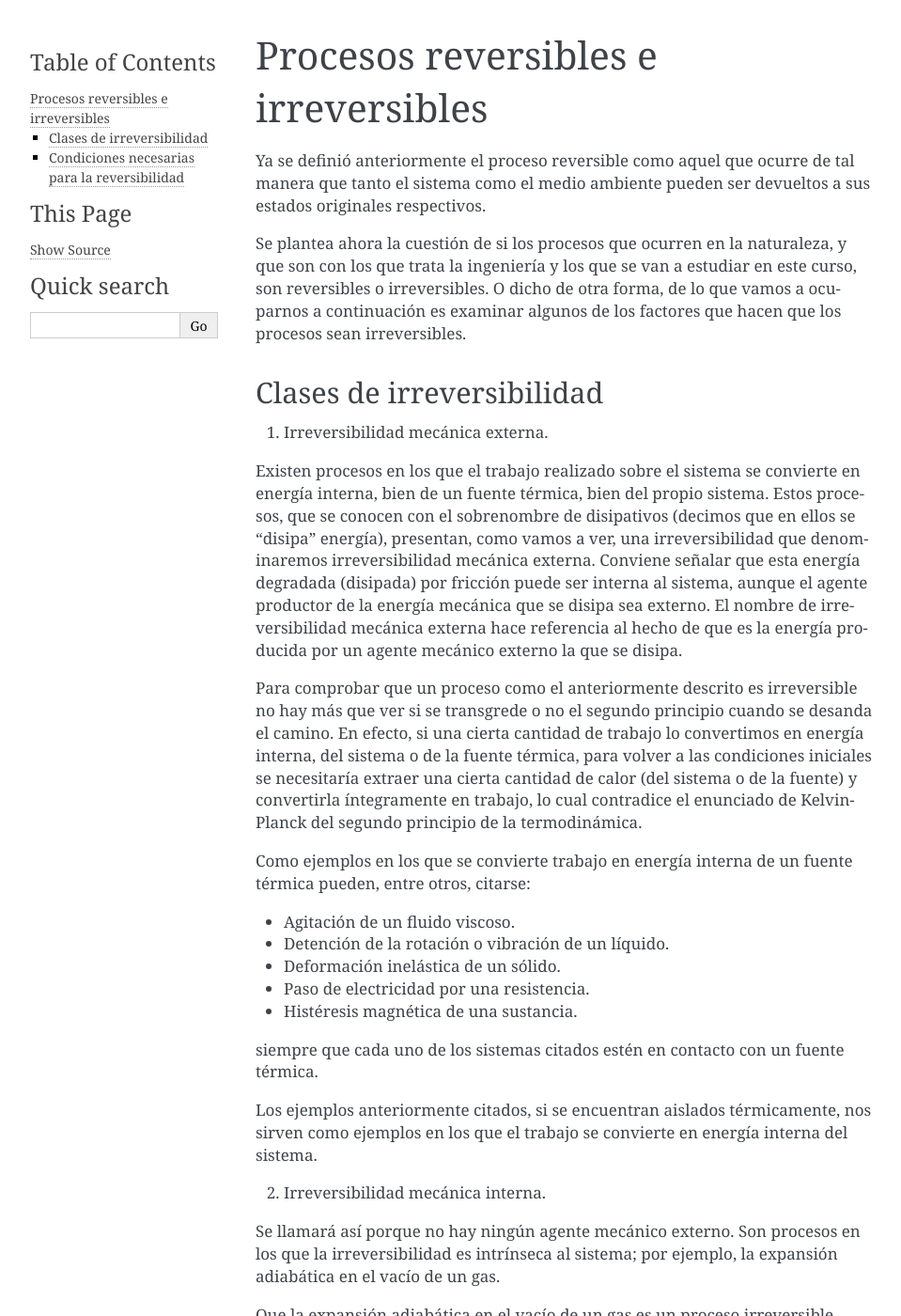
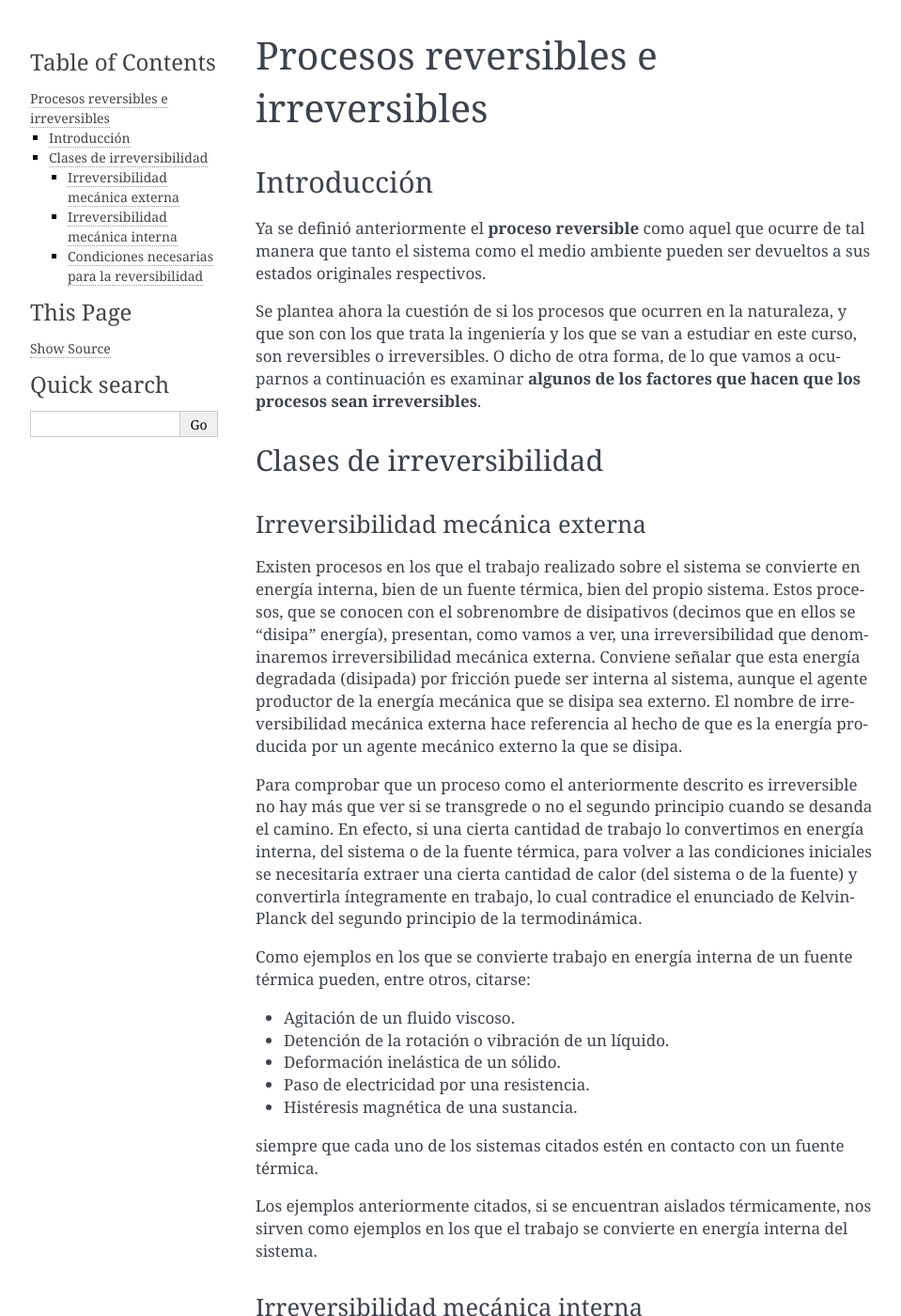
Before and after one commit to mantielero/termodinamica, a Sphinx documentation site: the page built from source/segundo_principio_procesos_reversibles_irreversibles.rst, in a window 1280 px wide and 1400 px high. Shown: the whole window at 94% size, without its empty margins (148-1107 px from the left). Built offline with Sphinx 7.4.7, drawn with Linux system fonts in a browser that asks for light colours.

Commit message:
Update segundo_principio_procesos_reversibles_irreversibles.rst

```diff
--- a/source/segundo_principio_procesos_reversibles_irreversibles.rst
+++ b/source/segundo_principio_procesos_reversibles_irreversibles.rst
@@ -1,14 +1,18 @@
 Procesos reversibles e irreversibles
 ====================================
 
-Ya se definió anteriormente el proceso reversible como aquel que ocurre de tal manera que tanto el sistema como el medio ambiente pueden ser devueltos a sus estados originales respectivos.
+Introducción
+------------
 
-Se plantea ahora la cuestión de si los procesos que ocurren en la naturaleza, y que son con los que trata la ingeniería y los que se van a estudiar en este curso, son reversibles o irreversibles. O dicho de otra forma, de lo que vamos a ocuparnos a continuación es examinar algunos de los factores que hacen que los procesos sean irreversibles.
+Ya se definió anteriormente el **proceso reversible** como aquel que ocurre de tal manera que tanto el sistema como el medio ambiente pueden ser devueltos a sus estados originales respectivos.
+
+Se plantea ahora la cuestión de si los procesos que ocurren en la naturaleza, y que son con los que trata la ingeniería y los que se van a estudiar en este curso, son reversibles o irreversibles. O dicho de otra forma, de lo que vamos a ocuparnos a continuación es examinar **algunos de los factores que hacen que los procesos sean irreversibles**.
 
 Clases de irreversibilidad
-^^^^^^^^^^^^^^^^^^^^^^^^^^
+--------------------------
 
-1)	Irreversibilidad mecánica externa.
+Irreversibilidad mecánica externa
+^^^^^^^^^^^^^^^^^^^^^^^^^^^^^^^^^
 
 Existen procesos en los que el trabajo realizado sobre el sistema se convierte en energía interna, bien de un fuente térmica, bien del propio sistema. Estos procesos, que se conocen con el sobrenombre de disipativos (decimos que en ellos se "disipa" energía), presentan, como vamos a ver, una irreversibilidad que denominaremos irreversibilidad mecánica externa. Conviene señalar que esta energía degradada (disipada) por fricción puede ser interna al sistema, aunque el agente productor de la energía mecánica que se disipa sea externo. El nombre de irreversibilidad mecánica externa hace referencia al hecho de que es la energía producida por un agente mecánico externo la que se disipa.
 
```
Also changed, not shown: other parts of source/segundo_principio_procesos_reversibles_irreversibles.rst (+2 -1 lines).
